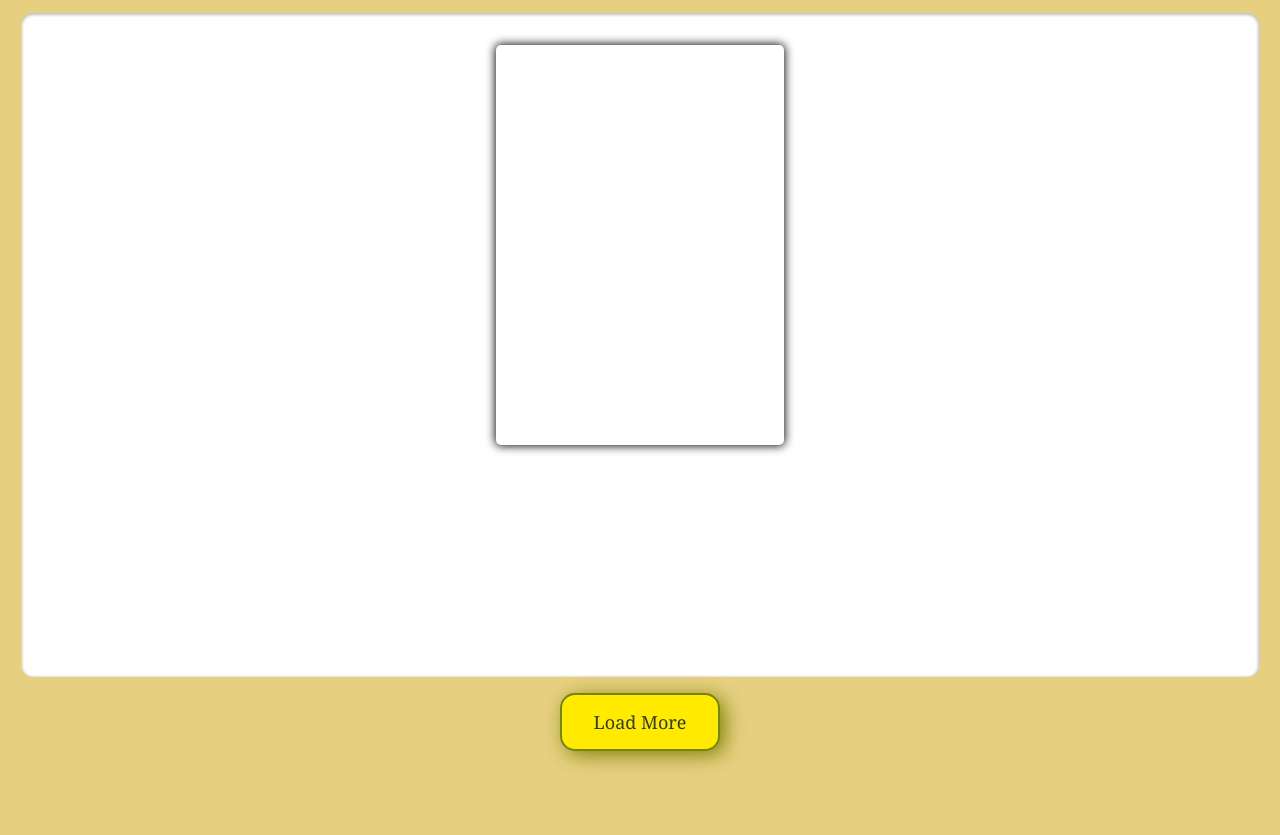
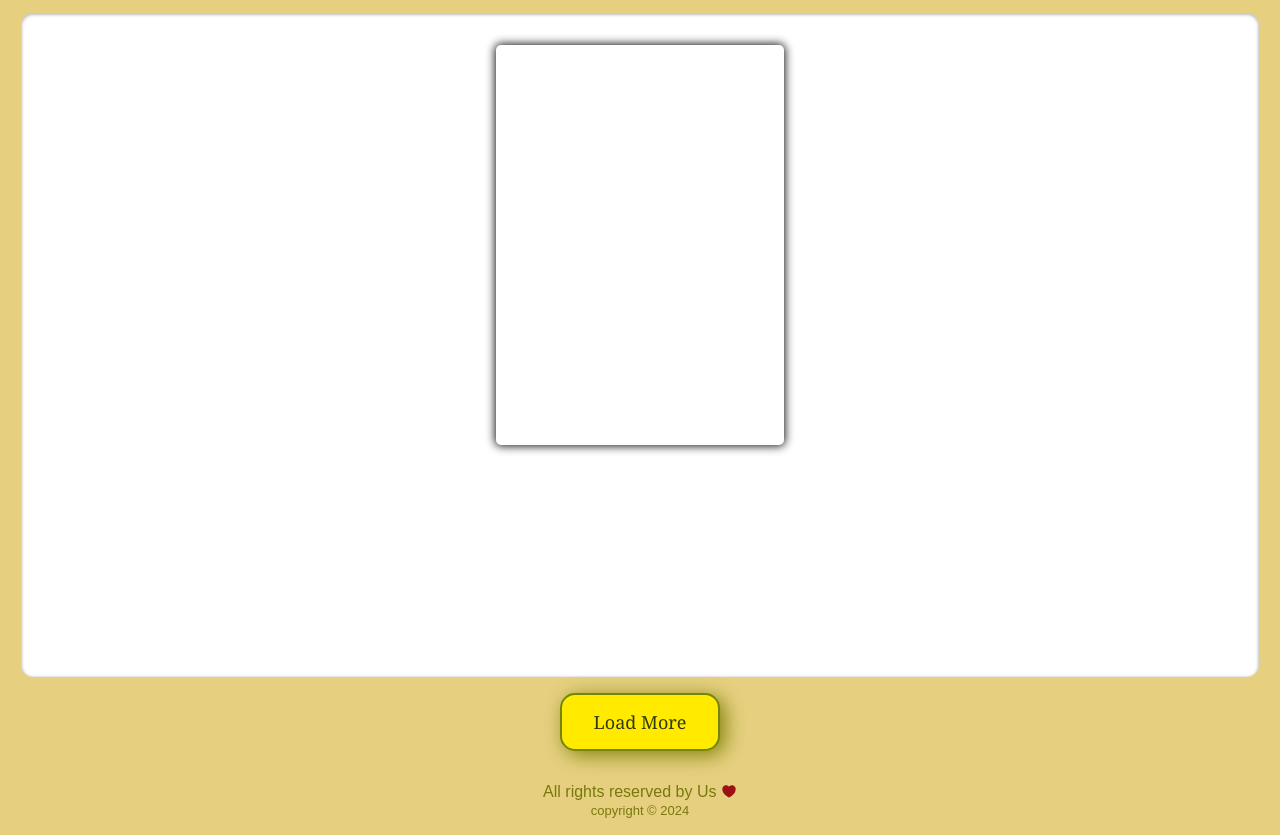
Before and after one commit to Fairooz14/Pokemon, a website: page index.html in a window 1280 px wide. Shown: the part 119-954 px from the top of the page. Before the commit the page ends 900 px from the top, so only its background shows below. Drawn offline with nearby package versions, Linux system fonts and the light colour scheme; no server answers.

Commit message:
credit added

```diff
--- a/index.html
+++ b/index.html
@@ -79,7 +79,12 @@
         </div>
         <button id="load-more-btn">Load More</button>
         <!-- pokemon-list section template ends -->
+
+        <footer class="home-foot">
+            <p class="credit">All rights reserved by Us <i class="ri-heart-3-fill"></i><br><span class="copy">copyright &copy; 2024</span></p>
+        </footer>
     </main>
+
 
 </body>
 </html>
--- a/style.css
+++ b/style.css
@@ -243,9 +243,11 @@ input:focus-visible {
   display: none;
   z-index: 5000;
 }
-.sortby{
+
+.sortby {
   font-size: 1rem;
 }
+
 .filter-wrapper-open {
   display: block;
 }
@@ -269,20 +271,24 @@ input:focus-visible {
   font-family: Arial, Helvetica, sans-serif;
   text-align: center;
 }
-.filter-warp .body3-fonts{
+
+.filter-warp .body3-fonts {
   color: rgb(99, 97, 39);
   font-weight: 600;
 }
+
 .filter-wrap {
   background-color: var(--grayscale-white);
   box-shadow: var(--drop-shadow-inner);
   padding: 16px 20px;
   border-radius: 8px;
 }
-.filter-wrapper > hr{
+
+.filter-wrapper>hr {
   border-color: rgb(168, 165, 59);
   opacity: 40%;
 }
+
 .filter-wrap>div {
   display: flex;
   align-items: center;
@@ -519,9 +525,10 @@ input:focus-visible {
 }
 
 /* ------------------------------------------------------------------Detail Page-------------------------------------------- */
-.detail-main{
+.detail-main {
   overflow-x: hidden;
 }
+
 .detail-main .header {
   padding: 20px 20px 24px 20px;
   position: relative;
@@ -637,9 +644,11 @@ input:focus-visible {
 .list-item .name-wrap p {
   text-transform: capitalize;
 }
-.detail-card-detail-wrapper{
+
+.detail-card-detail-wrapper {
   max-height: 100rem;
 }
+
 .detail-card-detail-wrapper .about-text {
   font-weight: var(--font-weight-bold);
   text-align: center;
@@ -829,3 +838,20 @@ div#not-found-message {
   border-color: transparent;
   background-color: transparent;
 }
+
+.home-foot{
+  text-align: center;
+  color: rgb(120, 120, 12);
+}
+
+.ri-heart-3-fill {
+  color: #9c1212;
+}
+
+.copy {
+  font-size: small;
+}
+.detail-foot{
+    text-align: center;
+    color: rgb(246, 246, 211);
+}
```
Also changed, not shown: detail.html (+4 -0 lines).
